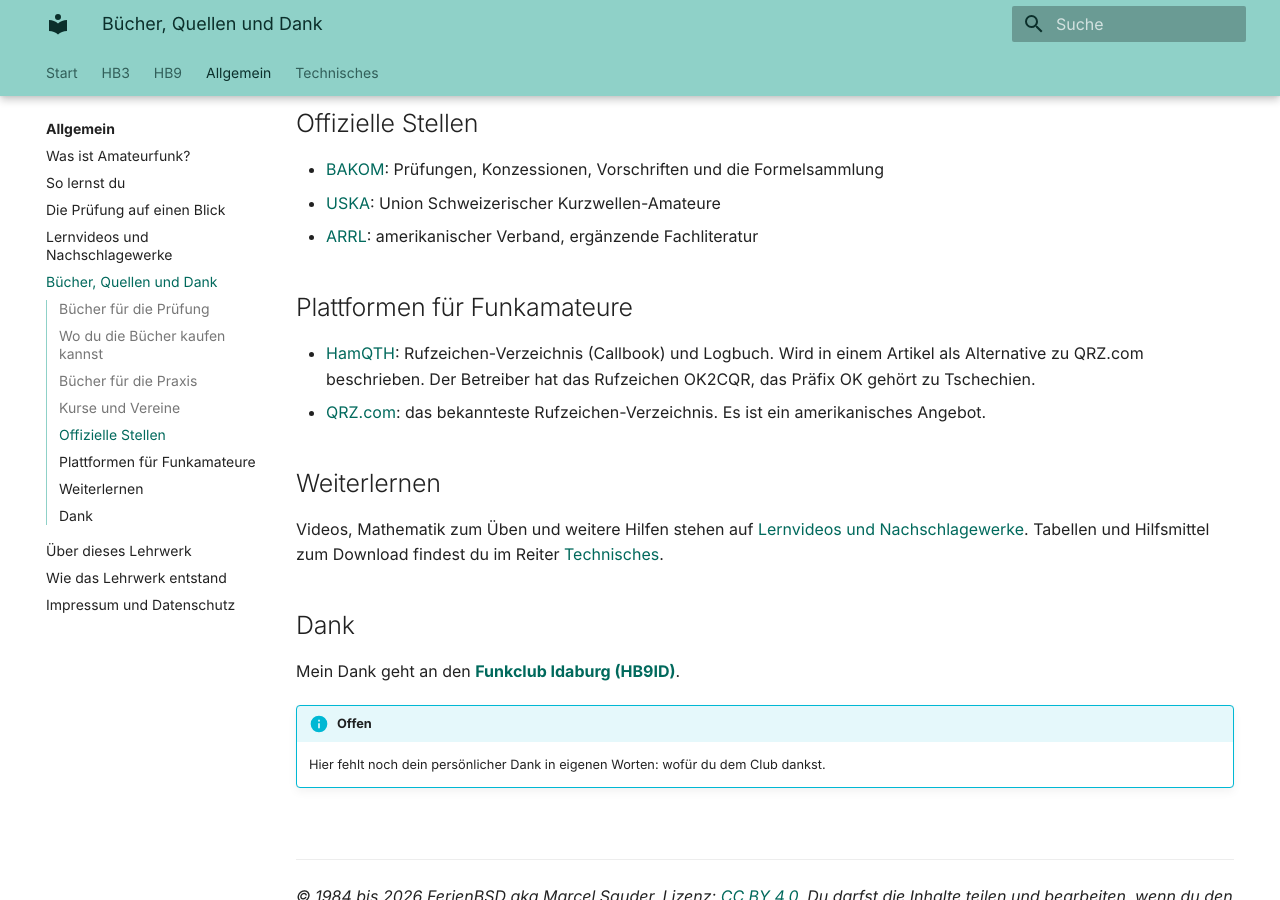
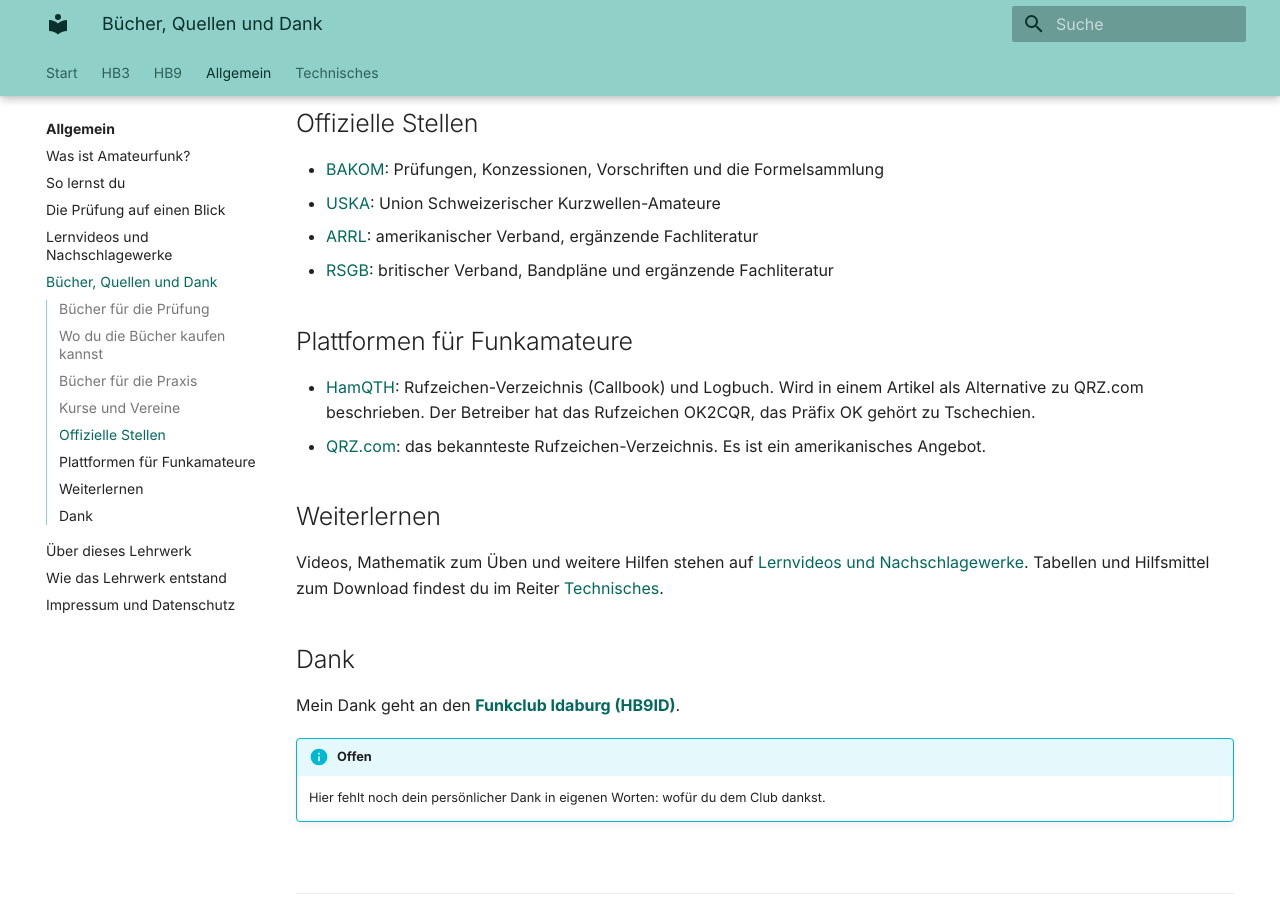
Before and after one commit to MaShaoDe/Amateurfunk-verstehen, an MkDocs documentation site: the page built from docs/allgemein/buecher-quellen.md, in a window 1280 px wide and 900 px high, scrolled down 1599 px. Built offline with MkDocs 1.6.1 and Material for MkDocs 9.7.7, drawn with Linux system fonts in a browser that asks for light colours.

Commit message:
Quellen: RSGB ergänzt

```diff
--- a/docs/allgemein/buecher-quellen.md
+++ b/docs/allgemein/buecher-quellen.md
@@ -46,6 +46,7 @@ Zum Nachschlagen eignen sich ausserdem «Dezibel-Praxis» und «Die 100 wichtigs
 - [BAKOM](https://www.bakom.admin.ch/){ target="_blank" rel="noopener" }: Prüfungen, Konzessionen, Vorschriften und die Formelsammlung
 - [USKA](https://www.uska.ch/){ target="_blank" rel="noopener" }: Union Schweizerischer Kurzwellen-Amateure
 - [ARRL](https://www.arrl.org/){ target="_blank" rel="noopener" }: amerikanischer Verband, ergänzende Fachliteratur
+- [RSGB](https://rsgb.org/){ target="_blank" rel="noopener" }: britischer Verband, Bandpläne und ergänzende Fachliteratur
 
 ## Plattformen für Funkamateure
 
```
